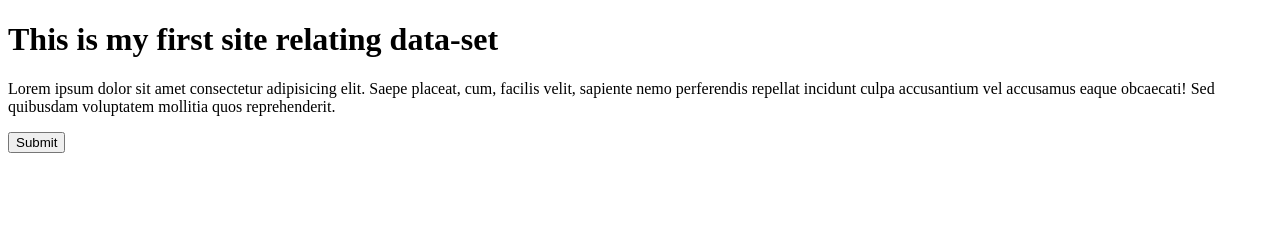
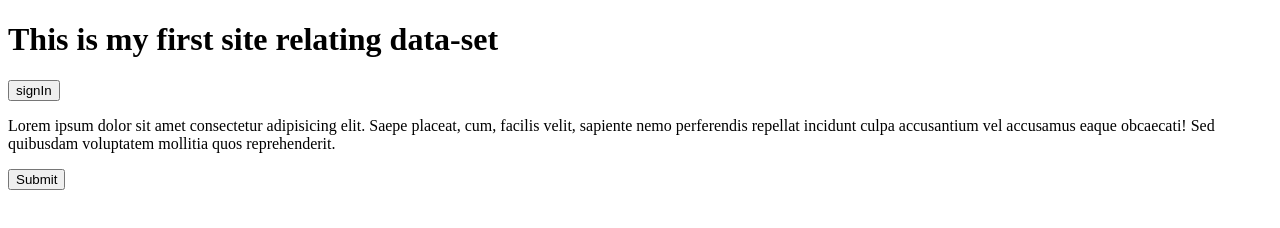
Before and after one commit to aashir12/practice-smit-new, a plain HTML site: page index.html in a window 1280 px wide. Drawn offline with Linux system fonts and the light colour scheme.

Commit message:
this is updated code

```diff
--- a/index.html
+++ b/index.html
@@ -8,6 +8,7 @@
 </head>
 <body>
     <h1>This is my first site relating data-set</h1>
+    <button>signIn</button>
     <p>Lorem ipsum dolor sit amet consectetur adipisicing elit.
         Saepe placeat, cum, facilis velit, sapiente nemo perferendis repellat incidunt culpa accusantium vel accusamus eaque obcaecati!
          Sed quibusdam voluptatem mollitia quos reprehenderit.</p>
```
